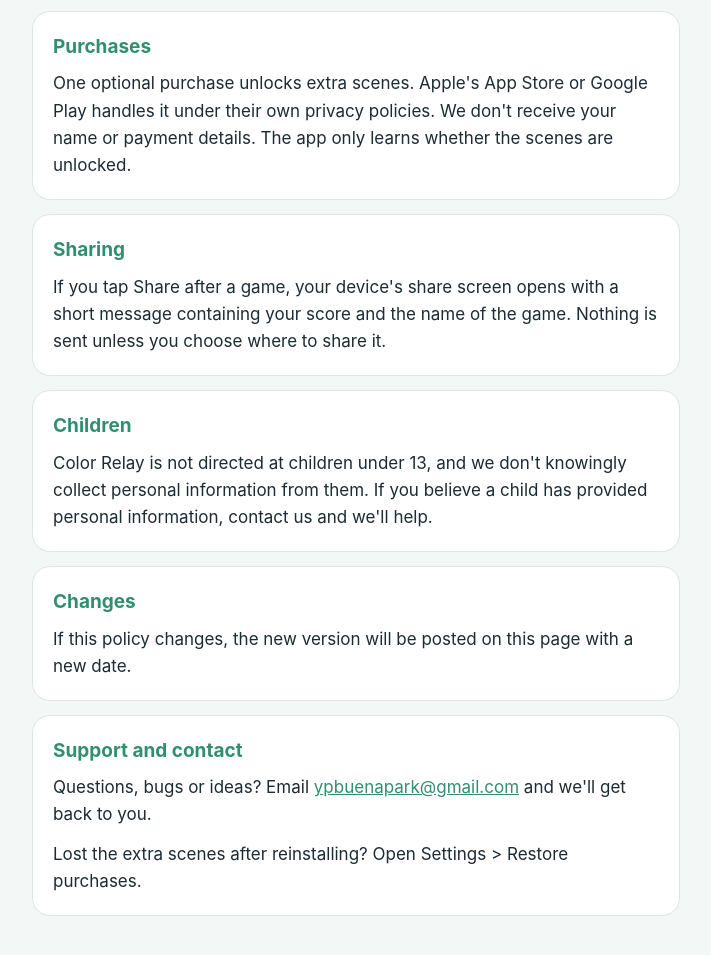
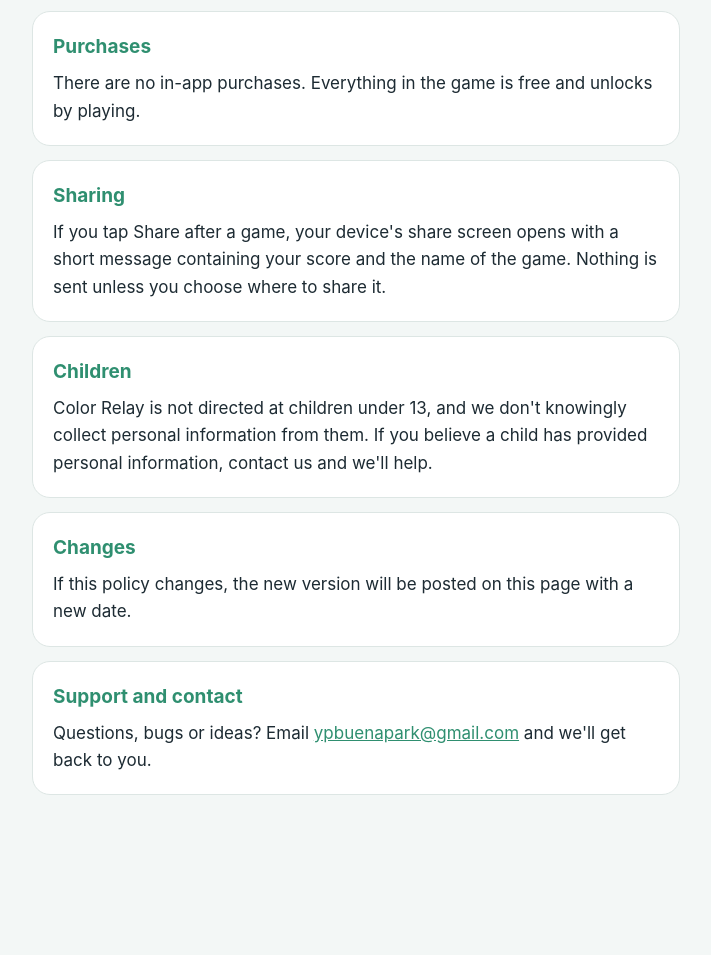
Before and after one commit to YapPat/color-relay, a plain HTML site: page privacy/index.html in a window 1280 px wide. Shown: the part 1702-2657 px from the top of the page, without its empty margins (284-995 px from the left). After the commit the page ends 2575 px from the top, so only its background shows below. Drawn offline with Linux system fonts and the light colour scheme.

Commit message:
No purchases: everything unlocks by playing

```diff
--- a/privacy/index.html
+++ b/privacy/index.html
@@ -98,7 +98,7 @@
 
   <section>
     <h2>Purchases</h2>
-    <p>One optional purchase unlocks extra scenes. Apple's App Store or Google Play handles it under their own privacy policies. We don't receive your name or payment details. The app only learns whether the scenes are unlocked.</p>
+    <p>There are no in-app purchases. Everything in the game is free and unlocks by playing.</p>
   </section>
 
   <section>
@@ -119,7 +119,6 @@
   <section id="support">
     <h2>Support and contact</h2>
     <p>Questions, bugs or ideas? Email <a href="mailto:ypbuenapark@gmail.com">ypbuenapark@gmail.com</a> and we'll get back to you.</p>
-    <p>Lost the extra scenes after reinstalling? Open Settings &gt; Restore purchases.</p>
   </section>
 </main>
 </body>
```
Also changed, not shown: support/index.html (+1 -1 lines).
